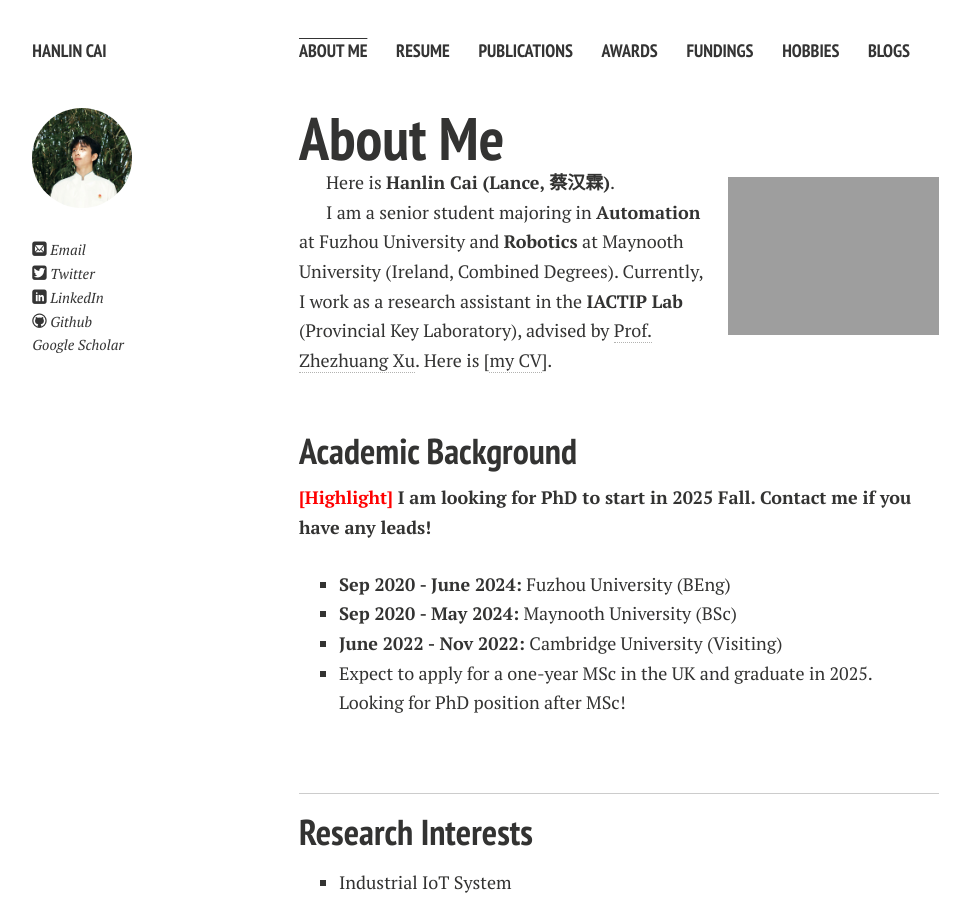
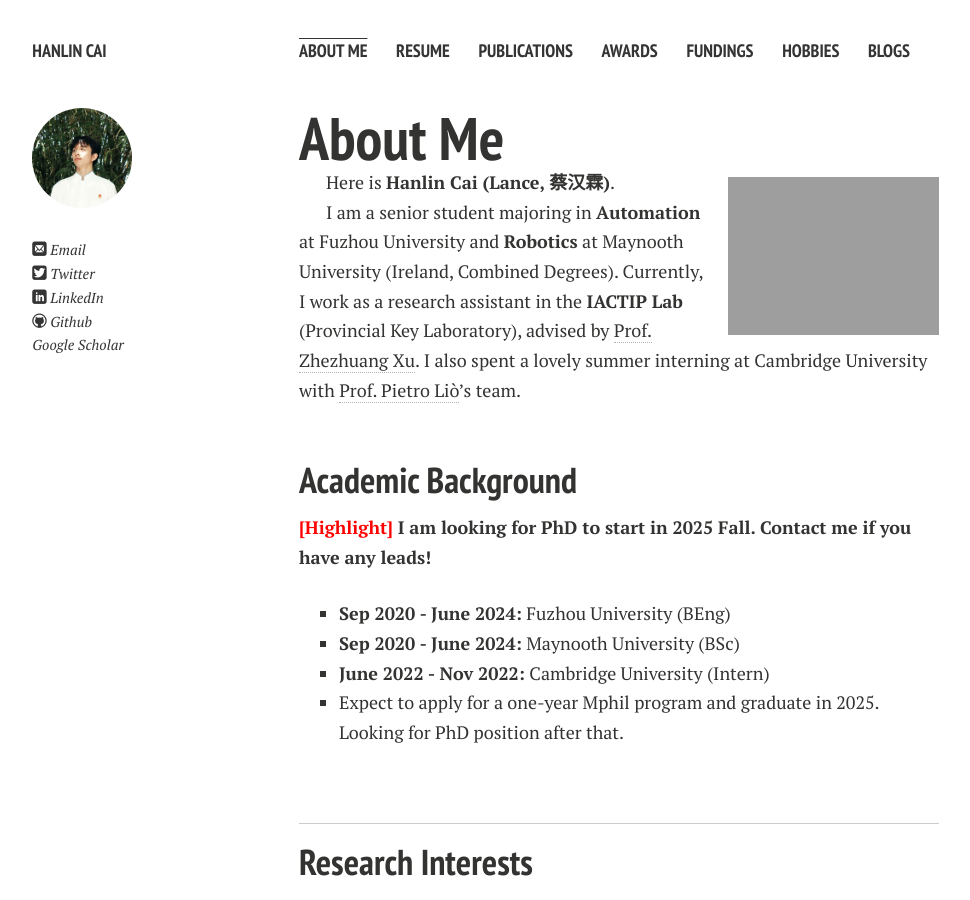
Before and after one commit to GuangLun2000/GuangLun2000.github.io, a Jekyll site: the page built from index.md, in a window 1280 px wide and 900 px high. Shown: the whole window, without its empty margins (21-991 px from the left). Built offline with Jekyll 4.4.1, drawn with Linux system fonts in a browser that asks for light colours; nearby versions of some CDN libraries; comment, search, counter and statistics services are not loaded; a style sheet for code colours, icons or effects is not loaded; our own code applies the rules of GitHub Pages for plain Markdown files.

Commit message:
Update index.md

```diff
--- a/index.md
+++ b/index.md
@@ -8,7 +8,7 @@ layout: page
 
 Here is **Hanlin Cai (Lance, 蔡汉霖)**.
 
-I am a senior student majoring in **Automation** at Fuzhou University and **Robotics** at Maynooth University (Ireland, Combined Degrees). Currently, I work as a research assistant in the **IACTIP Lab** (Provincial Key Laboratory), advised by [Prof. Zhezhuang Xu](https://www.researchgate.net/profile/Zhezhuang-Xu). Here is [[my CV](https://caihanlin.com/file/CV-HanlinCAI.pdf)].
+I am a senior student majoring in **Automation** at Fuzhou University and **Robotics** at Maynooth University (Ireland, Combined Degrees). Currently, I work as a research assistant in the **IACTIP Lab** (Provincial Key Laboratory), advised by [Prof. Zhezhuang Xu](https://www.researchgate.net/profile/Zhezhuang-Xu). I also spent a lovely summer interning at Cambridge University with [Prof. Pietro Liò](https://www.cl.cam.ac.uk/~pl219/)'s team.
 
 <br>
 
@@ -17,9 +17,9 @@ I am a senior student majoring in **Automation** at Fuzhou University and **Robo
 **<font color='red'>[Highlight]</font> I am looking for PhD to start in 2025 Fall. Contact me if you have any leads!**
 
 - **Sep 2020 - June 2024:** Fuzhou University (BEng)
-- **Sep 2020 - May 2024:** Maynooth University (BSc)
-- **June 2022 - Nov 2022:** Cambridge University (Visiting)
-- Expect to apply for a one-year MSc in the UK and graduate in 2025. Looking for PhD position after MSc!
+- **Sep 2020 - June 2024:** Maynooth University (BSc)
+- **June 2022 - Nov 2022:** Cambridge University (Intern)
+- Expect to apply for a one-year Mphil program and graduate in 2025. Looking for PhD position after that.
 
 <br>
 
```
